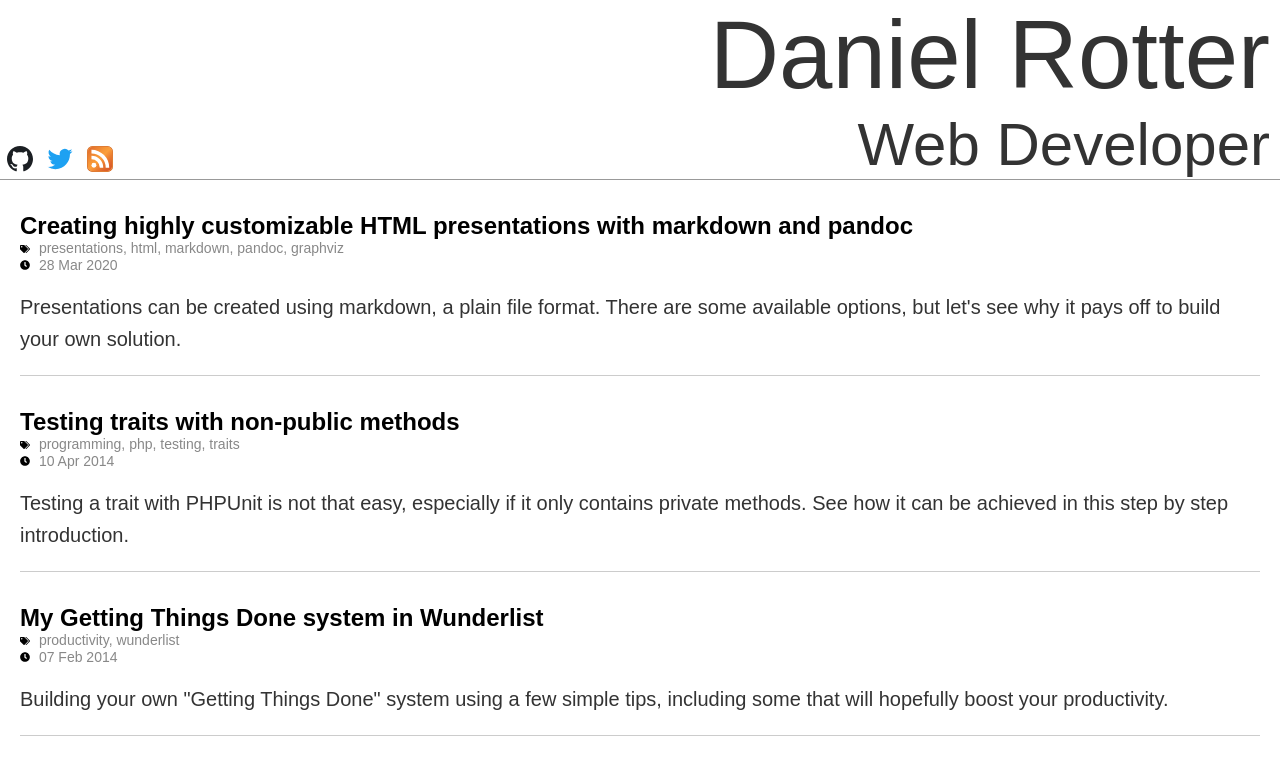
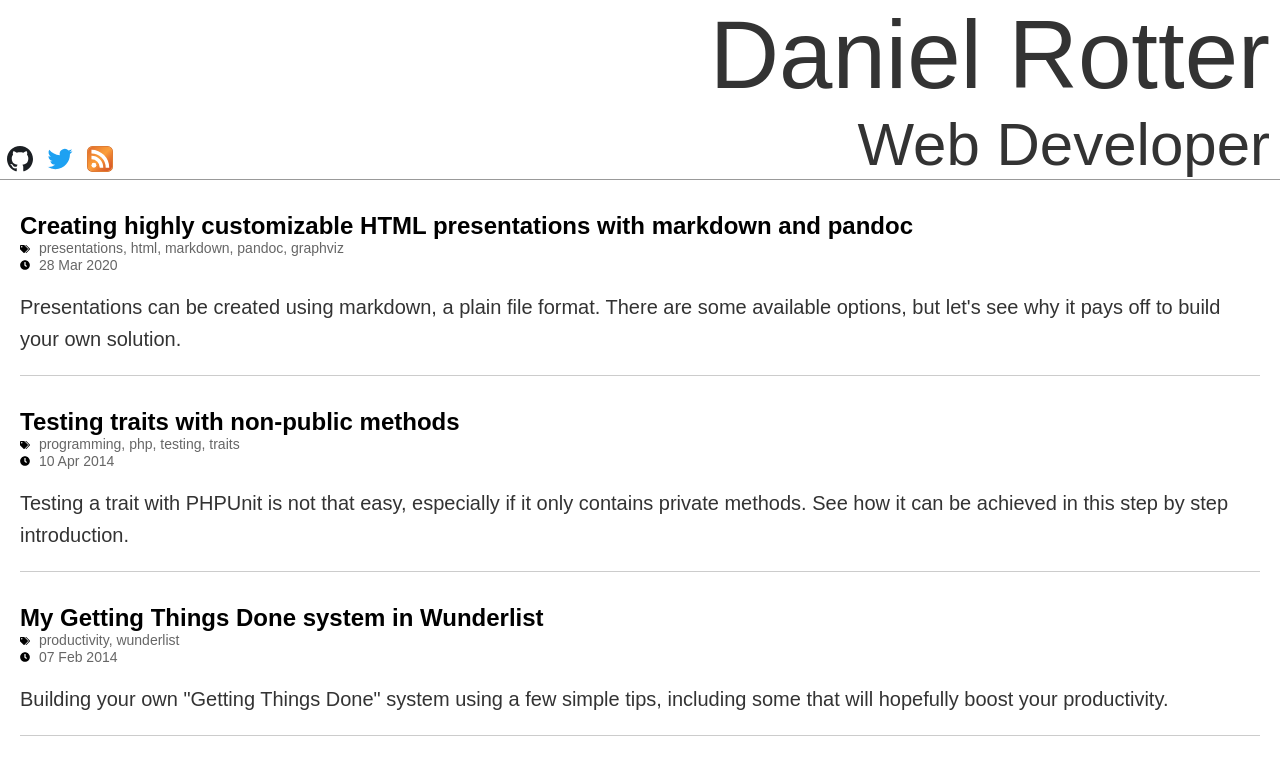
Before and after one commit to danrot/danrot.github.io, a Jekyll site: the page built from index.html, in a window 1280 px wide. Shown: the top 775 px of the page. Built offline with Jekyll 4.4.1, drawn with Linux system fonts in a browser that asks for light colours.

Commit message:
Improve accessibility

```diff
--- a/_layouts/post.html
+++ b/_layouts/post.html
@@ -4,11 +4,11 @@ layout: master
 <article class="post">
     <h1>{{ page.title }}</h1>
     <div class="tags">
-        <img src="/images/tags.svg" class="tags-icon" />
+        <img alt="tags" src="/images/tags.svg" class="tags-icon" />
         {{ page.tags | join: ", " }}
     </div>
     <div class="date">
-        <img src="/images/clock.svg" class="tags-icon" />
+        <img alt="time" src="/images/clock.svg" class="tags-icon" />
         {{ page.date | date_to_string }}
     </div>
     <div class="body">
--- a/css/style.css
+++ b/css/style.css
@@ -99,7 +99,7 @@ h2 {
 .content .post-excerpt .tags,
 .content .post .date,
 .content .post-excerpt .date {
-    color: #888;
+    color: #666;
     font-size: 14px;
 }
 
--- a/index.html
+++ b/index.html
@@ -6,11 +6,11 @@ title: Blog
 <article class="post-excerpt">
     <h2><a href="{{ post.url }}">{{post.title}}</a></h2>
     <div class="tags">
-        <img src="/images/tags.svg" class="tags-icon" />
+        <img alt="tags" src="/images/tags.svg" class="tags-icon" />
         {{ post.tags | join: ", " }}
     </div>
     <div class="date">
-        <img src="/images/clock.svg" class="tags-icon" />
+        <img alt="time" src="/images/clock.svg" class="tags-icon" />
         {{ post.date | date_to_string }}
     </div>
     <div class="excerpt">
```
